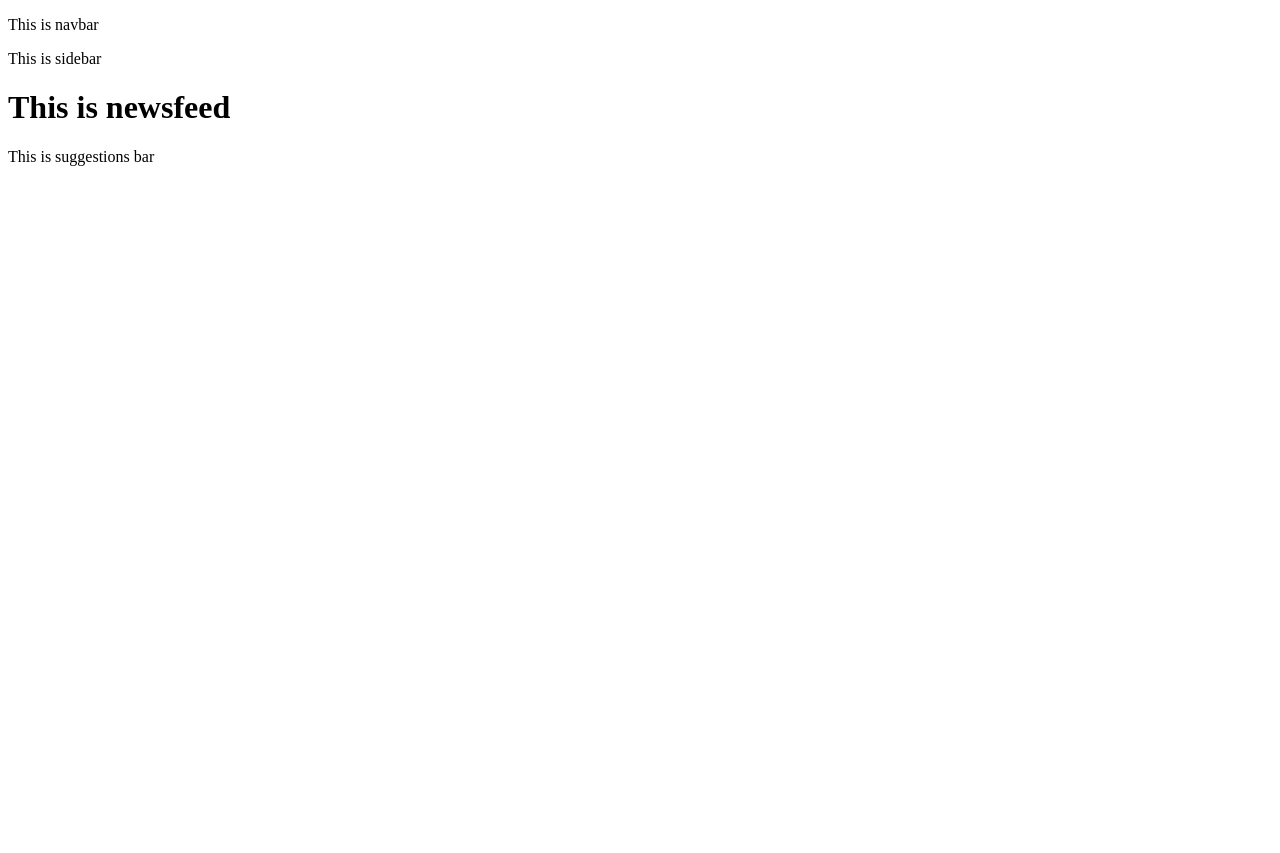
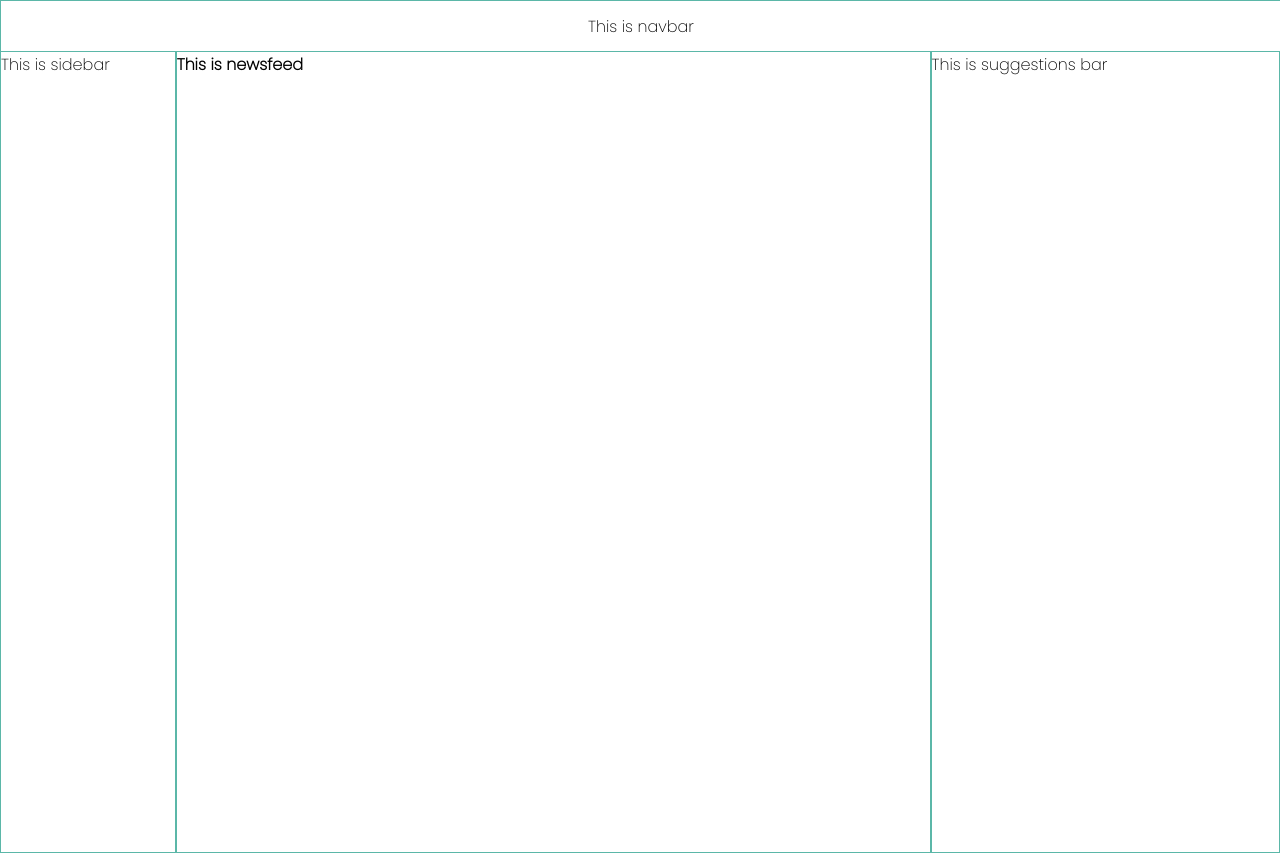
Before and after one commit to neupsulav/professional_networking_platform, a React (Create React App) app in the folder frontend/: page / in a window 1280 px wide. Before the commit the page ends 800 px from the top, so only its background shows below. Built offline with nearby package versions, Linux system fonts and the light colour scheme.

Commit message:
Basic layout for home page

```diff
--- a/frontend/src/index.css
+++ b/frontend/src/index.css
@@ -0,0 +1,61 @@
+@import url("https://fonts.googleapis.com/css2?family=Josefin+Sans:wght@300&family=Poppins:wght@200&display=swap");
+
+html {
+  scroll-behavior: smooth;
+}
+
+* {
+  margin: 0;
+  padding: 0;
+  font-family: "Poppins", sans-serif;
+  font-size: 16px;
+}
+
+:root {
+  --primary-color: #5bb7a8;
+  --secondary-color: white;
+  --text-color: black;
+  --shadow-color: #c7e0f0;
+}
+
+/* for pagecontainer */
+.pageContainer {
+  height: 100vh;
+  width: 100vw;
+  display: flex;
+  justify-content: center;
+  align-items: center;
+  flex-direction: row;
+  /* border: 1px solid red; */
+}
+
+/* for navbar */
+.navbar {
+  height: 50px;
+  width: 100vw;
+  display: flex;
+  justify-content: center;
+  align-items: center;
+  border: 1px solid var(--primary-color);
+}
+
+/* for sidebar */
+.sidebarContainer {
+  width: 15%;
+  height: 100%;
+  border: 1px solid var(--primary-color);
+}
+
+/* for newsfeed container */
+.newsfeed_container {
+  width: 65%;
+  height: 100%;
+  border: 1px solid var(--primary-color);
+}
+
+/* for suggestionbar */
+.suggestionbar_container {
+  width: 30%;
+  height: 100%;
+  border: 1px solid var(--primary-color);
+}
```
Also changed, not shown: frontend/src/App.js (+4 -4 lines), frontend/src/components/Navbar.jsx (renamed from frontend/src/components/navbar/Navbar.jsx), frontend/src/components/Newsfeed.jsx (renamed from frontend/src/components/newsfeed/Newsfeed.jsx), frontend/src/components/Sidebar.jsx (renamed from frontend/src/components/sidebar/Sidebar.jsx), frontend/src/components/SuggestionBar.jsx (renamed from frontend/src/components/suggestionsbar/SuggestionBar.jsx), frontend/src/components/navbar/style.css (deleted).
